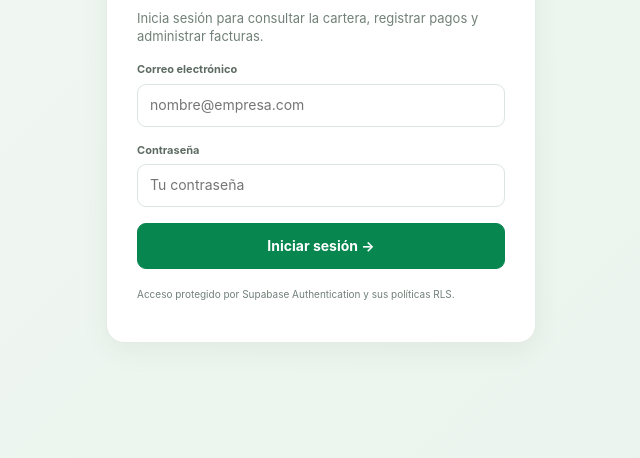
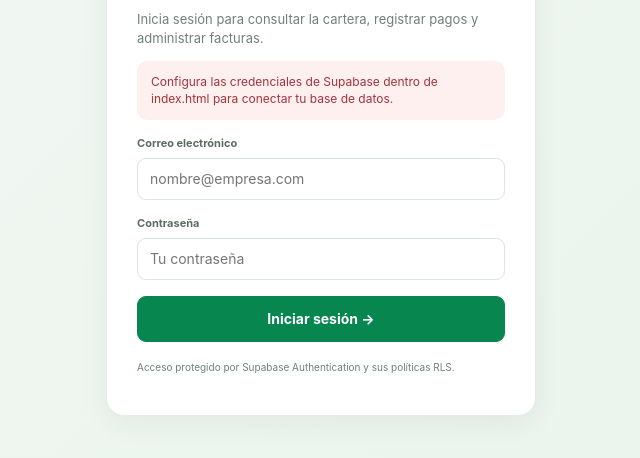
Before and after one commit to davidluna-hub/dashboard-cuentas-por-cobrar, a plain HTML site: page index.html in a window 1280 px wide. Shown: the part 292-750 px from the top of the page, without its empty margins (319-959 px from the left). Drawn offline with nearby package versions, Linux system fonts and the light colour scheme.

Commit message:
Add files via upload

```diff
--- a/index.html
+++ b/index.html
@@ -21,8 +21,8 @@
 <footer class="footnote">AMAO Polymer & Plastics Industries · Los datos se consultan directamente desde Supabase. Revisa las políticas RLS antes de publicar y valida cualquier decisión de crédito con tu política interna.</footer></div></main></div>
 <script>
 // CONFIGURACIÓN: reemplaza estos valores por Project URL y anon/public key de Supabase.
-const SUPABASE_URL='https://dwklqjswdgoxqooblmeg.supabase.co';
-const SUPABASE_ANON_KEY='eyJhbGciOiJIUzI1NiIsInR5cCI6IkpXVCJ9.eyJpc3MiOiJzdXBhYmFzZSIsInJlZiI6ImR3a2xxanN3ZGdveHFvb2JsbWVnIiwicm9sZSI6ImFub24iLCJpYXQiOjE3OTIzOTE5MTIsImV4cCI6MjEwNzk2NzkxMn0.S_TaeU4YGwj4lL3pGzYaLgSmeIAGHQlWoz3wCH2HUqY';
+const SUPABASE_URL='https://TU-PROYECTO.supabase.co';
+const SUPABASE_ANON_KEY='PEGA_AQUI_TU_ANON_PUBLIC_KEY';
 const configured=SUPABASE_URL.startsWith('https://')&&!SUPABASE_URL.includes('TU-PROYECTO')&&SUPABASE_ANON_KEY&&!SUPABASE_ANON_KEY.includes('PEGA_AQUI');
 const $=id=>document.getElementById(id);let sb=null,customers=[],invoices=[],payments=[],charts={},activeTab='overview';
 const today=()=>new Date().toISOString().slice(0,10);const money=(n,c='USD')=>new Intl.NumberFormat('es-MX',{style:'currency',currency:c,maximumFractionDigits:2}).format(Number(n)||0);const fmt=n=>money(n,$('currency').value);const date=s=>s?new Date(s.slice(0,10)+'T12:00:00').toLocaleDateString('es-MX',{day:'2-digit',month:'short',year:'numeric'}):'—';const daysLate=d=>Math.max(0,Math.floor((new Date(today()+'T00:00:00')-new Date((d||today())+'T00:00:00'))/86400000));const esc=s=>String(s??'').replace(/[&<>"']/g,c=>({'&':'&amp;','<':'&lt;','>':'&gt;','"':'&quot;',"'":'&#39;'}[c]));const sum=(a,k)=>a.reduce((s,x)=>s+Number(x[k]||0),0);const showMsg=(msg,type='success',target='globalMsg')=>{$(target).innerHTML=msg?`<div class="notice ${type}">${esc(msg)}</div>`:''};
```
Also changed, not shown: README.txt (added), amao-logo.png (added).
